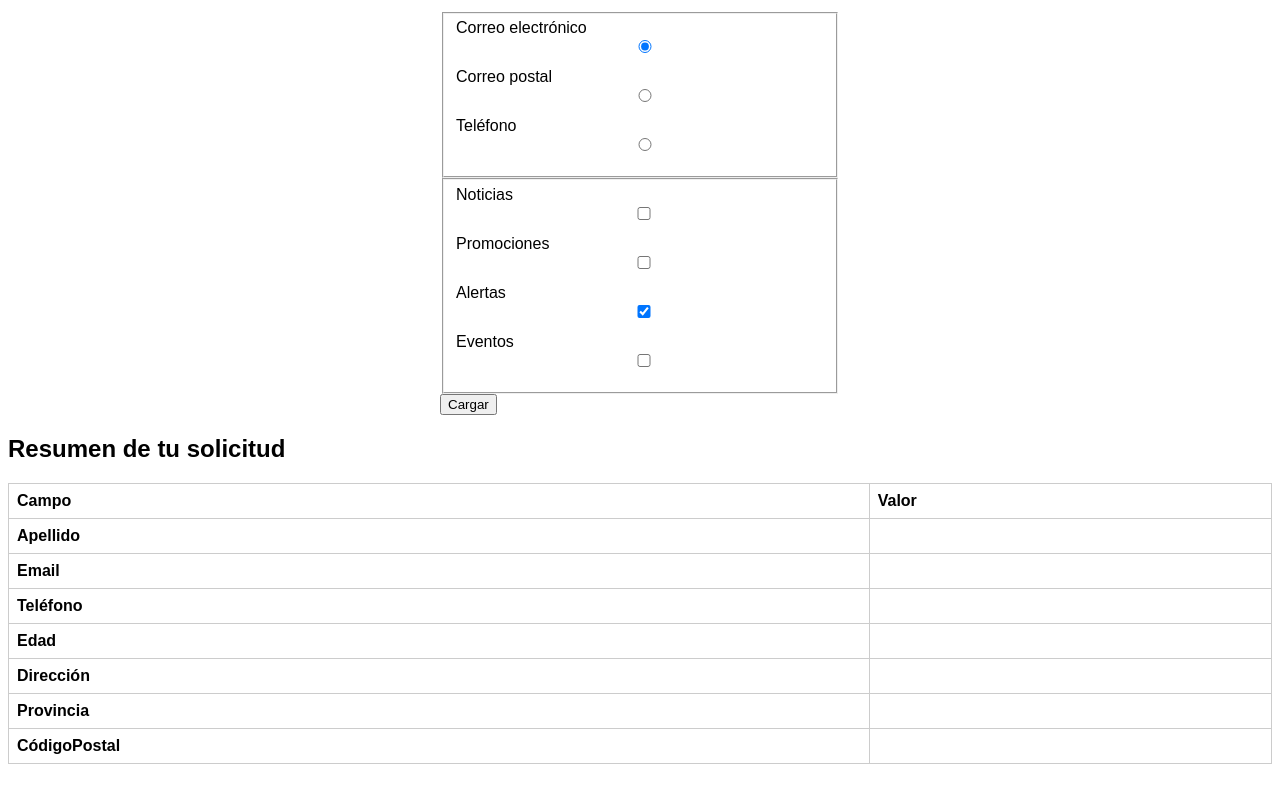
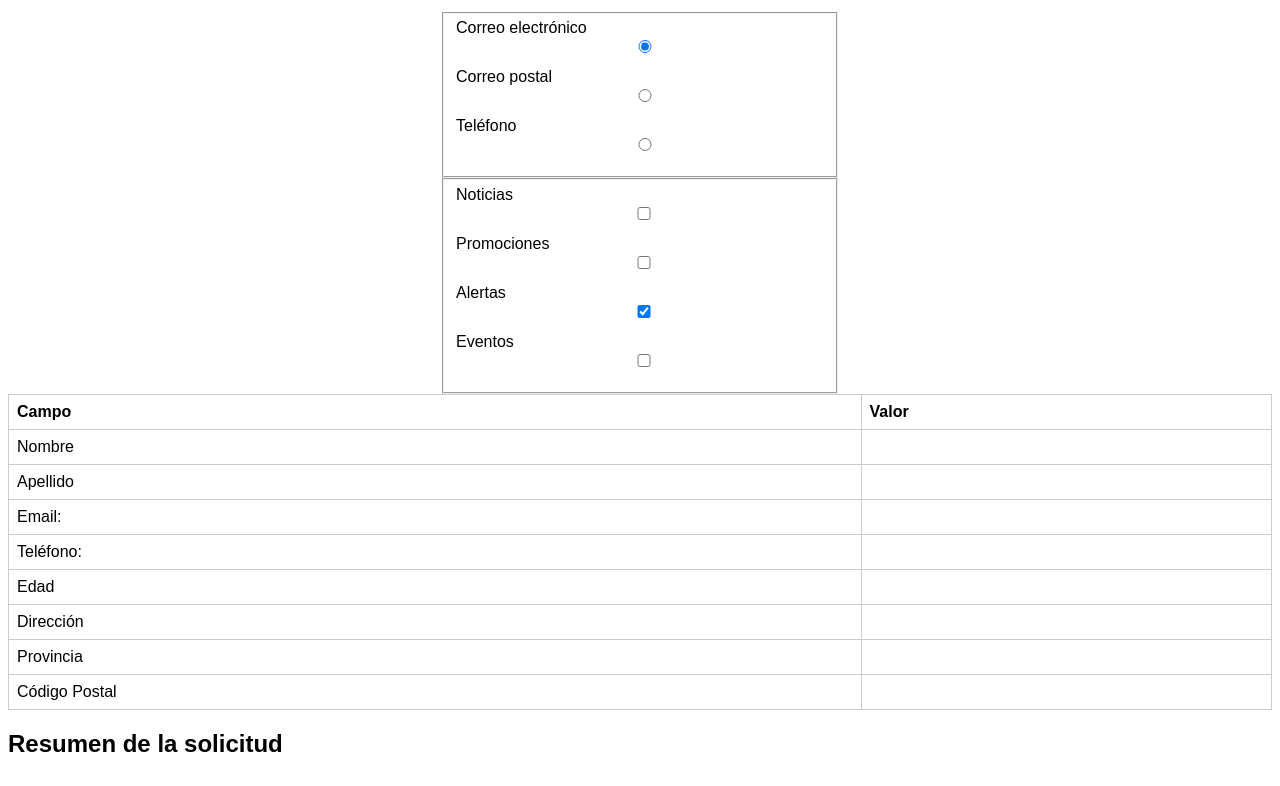
Before and after one commit to Alvaro2030-byte/Laboratorio4, a plain HTML site: page contacto.html in a window 1280 px wide. Shown: the part 873-1659 px from the top of the page. Drawn offline with Linux system fonts and the light colour scheme.

Commit message:
ultimo commit2024

```diff
--- a/contacto.html
+++ b/contacto.html
@@ -6,7 +6,6 @@
   <meta name="viewport" content="width=device-width, initial-scale=1.0">
   <title>Formulario de Contacto</title>
 
-    <script src="script.js"></script>
   <style>
             header {
             position: fixed;
@@ -94,12 +93,12 @@
             line-height: 50px;
             cursor: pointer;
         }
+
   </style>
 </head>
 
 <body>
-    <div class="mi-imagen">
-    </div>
+  <div class="mi-imagen"></div>
   <nav>
     <img src="img/Captura.PNG" alt="Mi foto" width="1000" height="200">
     <header>
@@ -114,16 +113,14 @@
   </nav>
   <div class="section">
     <a href="#top" class="back-to-top">
-            <i class="fas fa-arrow-up"></i> </a>
+      <i class="fas fa-arrow-up"></i>
+    </a>
   </div>
   <script src="https://kit.fontawesome.com/your-font-awesome-kit.js" crossorigin="anonymous"></script>
-
-    <body>
 
   <h1>Formulario de Contacto</h1>
 
   <form id="contactoForm">
-
     <label for="nombre">Nombre (máximo 20 caracteres):</label>
     <input type="text" id="nombre" name="nombre" maxlength="20" required>
 
@@ -153,76 +150,91 @@
       <option value="Tierra del Fuego">
     </datalist>
 
-            <label for="codigoPostal">Código Postal
-                (A1234ABC):</label>
+    <label for="codigoPostal">Código Postal (A1234ABC):</label>
     <input type="text" id="codigoPostal" name="codigoPostal" pattern="[A-Z]\d{4}[A-Z]{3}">
 
     <fieldset>
       <label>
-                    Correo electrónico
-                    <input type="radio" name="contacto" value="email" checked>
+        Correo electrónico <input type="radio" name="contacto" value="email" checked>
       </label>
       <label>
-                    Correo postal
-                    <input type="radio" name="contacto" value="postal">
+        Correo postal <input type="radio" name="contacto" value="postal">
       </label>
       <label>
-                    Teléfono
-                    <input type="radio" name="contacto" value="telefono">
+        Teléfono <input type="radio" name="contacto" value="telefono">
       </label>
     </fieldset>
 
     <fieldset>
       <label>
-                    Noticias
-                    <input type="checkbox" name="suscripcion" value="noticias">
+        Noticias <input type="checkbox" name="suscripcion" value="noticias">
       </label>
       <label>
-                    Promociones
-                    <input type="checkbox" name="suscripcion" value="promociones">
+        Promociones <input type="checkbox" name="suscripcion" value="promociones">
       </label>
       <label>
-                    Alertas
-                    <input type="checkbox" name="suscripcion" value="alertas" checked>
+        Alertas <input type="checkbox" name="suscripcion" value="alertas" checked>
       </label>
       <label>
-                    Eventos
-                    <input type="checkbox" name="suscripcion" value="eventos">
+        Eventos <input type="checkbox" name="suscripcion" value="eventos">
       </label>
     </fieldset>
 
-            <button type="submit">Cargar</button>
   </form>
-
-        <script>
-        <script src="script.js"></script>
-
-        <h2>Resumen de tu solicitud</h2>
 
   <table id="data-table">
     <tr>
       <th>Campo</th>
       <th>Valor</th>
     </tr>
-                <th>Apellido</th>
-                <td id="ApellidoValue"></td>
+    <tr>
+      <td>Nombre</td>
+      <td id="nombreValue"></td>
     </tr>
-                <th>Email</th>
-                <td id="EmailValue"></td>
+    <tr>
+      <td>Apellido</td>
+      <td id="apellidoValue"></td>
     </tr>
-                <th>Teléfono</th>
-                <td id="TeléfonoValue"></th>
+    <tr>
+        <td>Email:</td>
+        <td id="emailValue"></td>
       </tr>
-                <th>Edad</th>
-                <td id="EdadValue"></th>
+      <tr>
+        <td>Teléfono:</td>
+        <td id="telefonoValue"></td>
       </tr>
-                <th>Dirección</th>
-                <td id="DirecciónValue"></th>
+      <tr>
+        <td>Edad</td>
+        <td id="edadValue"></td>
       </tr>
-                <th>Provincia</th>
-                <td id="ProvinciaValue"></th>
+      <tr>
+        <td>Dirección</td>
+        <td id="direccionValue"></td>
       </tr>
-                <th>CódigoPostal</th>
-                <td id="CódigoPostalValue"></th>
+      <tr>
+        <td>Provincia</td>
+        <td id="provinciaValue"></td>
       </tr>
+      <tr>
+        <td>Código Postal</td>
+        <td id="codigoPostalValue"></td>
+      </tr>
+  </table>
+
+  <table>
+    <tr>
+      <h2>Resumen de la solicitud</h2>
+    </tr>
+  </table>
+        <script>
+          const formulario = document.getElementById('contactoForm');
+          const tablaResumen = document.getElementById('data-table');
+
+          formulario.addEventListener('input', (event) => {
+            const { name, value } = event.target;
+            const celda = tablaResumen.querySelector(`td[id="${name}Value"]`);
+            celda.textContent = value;
+          });
+        </script>
+      </body>
       </html>
--- a/script.js
+++ b/script.js
@@ -10,15 +10,17 @@ backToTop.addEventListener('click', () => {
 const formulario = document.getElementById('contactoForm');
 const tablaResumen = document.querySelector('table');
 
-formulario.addEventListener('change', (event) => {
-const elemento = event.target;
-const nombreCampo = elemento.name;
-const valorCampo = elemento.value;
+formulario.addEventListener('input', (event) => {
+    const { name, value } = event.target;
+    const celdas = tablaResumen.querySelectorAll(`td[data-campo="${name}"]`);
+    celdas.forEach(celda => {
+        celda.textContent = value;
+    });
+});
 
-const fila = tablaResumen.querySelector(`th:contains('${nombreCampo}')`);
-const celdaValor = fila.nextElementSibling;
-celdaValor.textContent = valorCampo;
-});
+function inicializarTabla() {}
+
+
 
 const botonJuego = document.getElementById('jugar-piedra-papel-tijera');
 const seccionJuego = document.getElementById('piedra-papel-tijera');
```
Also changed, not shown: index.html (+4 -2 lines). Lines whose indentation alone changed are shown as unchanged.
